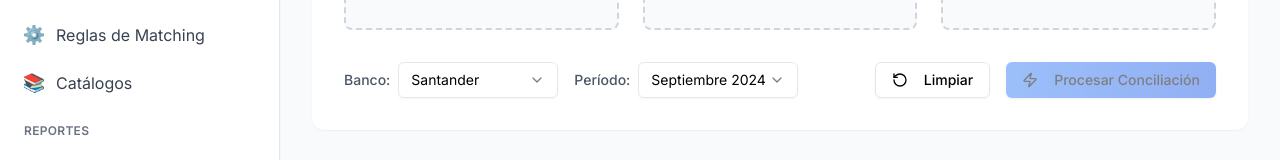
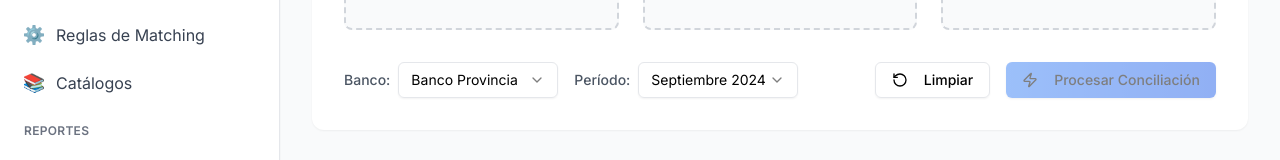
Before and after one commit to ralborta/conciliacion-bancaria, a Next.js app: page /dashboard in a window 1280 px wide. Shown: the part 326-486 px from the top of the page. Built offline with nearby package versions, Linux system fonts and the light colour scheme.

Commit message:
🏦 FIX: cambiar banco por defecto de Santander a Banco Provincia y agregarlo a la lista

```diff
--- a/src/app/dashboard/page.tsx
+++ b/src/app/dashboard/page.tsx
@@ -11,6 +11,7 @@ import { UploadedFile, ProcessingStep } from '@/lib/types/conciliacion'
 import { RotateCcw, Zap } from 'lucide-react'
 
 const BANCOS = [
+  'Banco Provincia',
   'Santander',
   'BBVA',
   'Galicia',
@@ -37,7 +38,7 @@ export default function DashboardPage() {
     extracto: null
   })
 
-  const [banco, setBanco] = useState('Santander')
+  const [banco, setBanco] = useState('Banco Provincia')
   const [periodo, setPeriodo] = useState('Septiembre 2024')
   const [isProcessing, setIsProcessing] = useState(false)
   const [processingSteps, setProcessingSteps] = useState<ProcessingStep[]>([])
```
